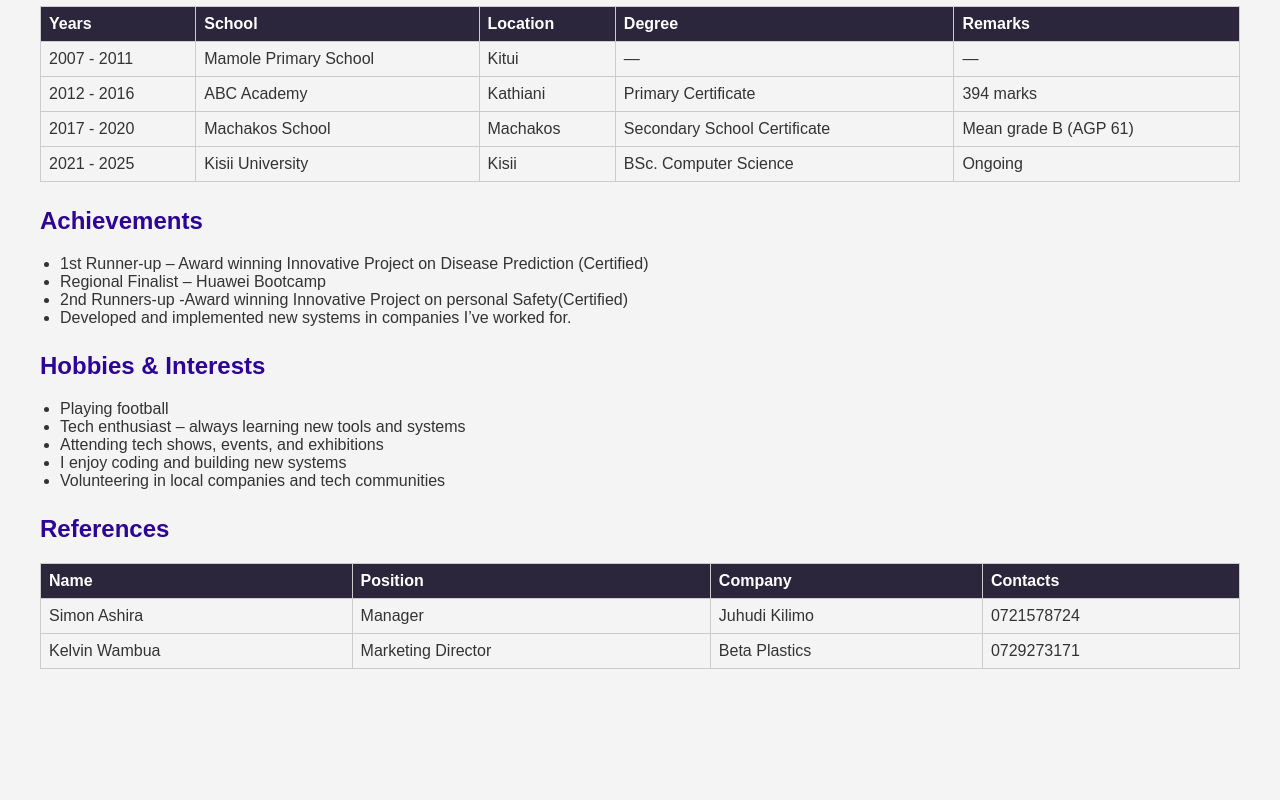
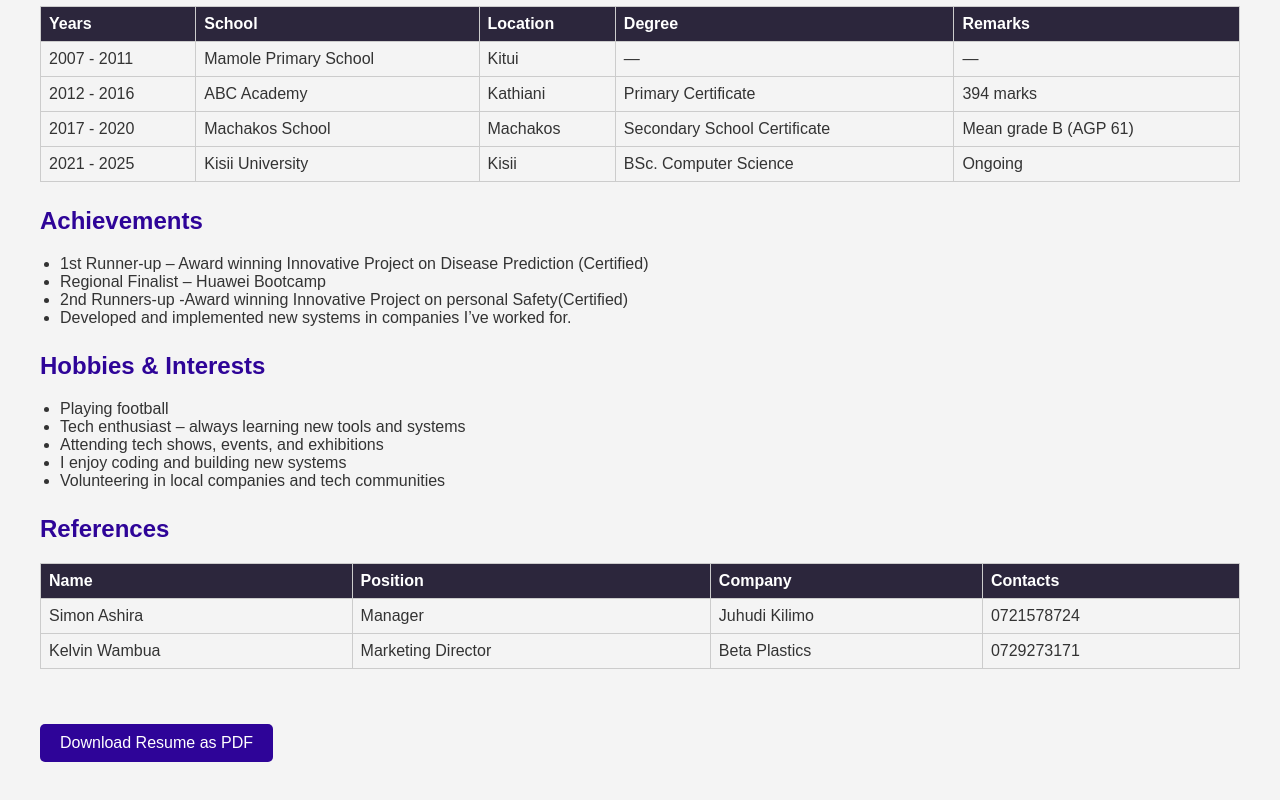
Before and after one commit to lemonhead-ai/myCV, a plain HTML site: page index.html in a window 1280 px wide. Shown: the part 1033-1833 px from the top of the page. Before the commit the page ends 1742 px from the top, so only its background shows below. Drawn offline with nearby package versions, Linux system fonts and the light colour scheme.

Commit message:
Update index.html

```diff
--- a/index.html
+++ b/index.html
@@ -34,7 +34,18 @@
       margin: 0;
       padding-left: 20px;
     }
+    .download-btn {
+      background-color: #2e0498;
+      color: white;
+      padding: 10px 20px;
+      border: none;
+      border-radius: 5px;
+      cursor: pointer;
+      margin-top: 30px;
+      font-size: 16px;
+    }
   </style>
+  <script src="https://cdnjs.cloudflare.com/ajax/libs/jspdf/2.5.1/jspdf.umd.min.js"></script>
 </head>
 <body>
 
@@ -53,8 +64,8 @@
     <h2>Career Goals</h2>
     <p>
       My professional goals are centered around using my skills and knowledge to make a positive impact on society through the creation and advancement of technology.<br>
-       I aim to contribute to the ongoing evolution of technology and make meaningful contributions through my work as a computer scientist.<br>
-        My main objective is to develop innovative solutions to complex problems using computer science principles, collaborating with others, and continuously improving my technical abilities.
+      I aim to contribute to the ongoing evolution of technology and make meaningful contributions through my work as a computer scientist.<br>
+      My main objective is to develop innovative solutions to complex problems using computer science principles, collaborating with others, and continuously improving my technical abilities.
     </p>
   </div>
 
@@ -189,5 +200,34 @@
     </table>
   </div>
 
+  <button onclick="downloadPDF()" class="download-btn">Download Resume as PDF</button>
+
+  <script>
+    async function downloadPDF() {
+      const { jsPDF } = window.jspdf;
+      const doc = new jsPDF('p', 'pt', 'a4');
+
+      // Clone the body
+      const content = document.body.cloneNode(true);
+
+      // Hide the download button in the PDF
+      const button = content.querySelector('.download-btn');
+      if (button) button.style.display = 'none';
+
+      // Create a container for styling
+      const container = document.createElement('div');
+      container.appendChild(content);
+      container.style.padding = '20px';
+
+      await doc.html(container, {
+        callback: function (doc) {
+          doc.save('Martin_Mwai_James_Resume.pdf');
+        },
+        x: 10,
+        y: 10
+      });
+    }
+  </script>
+
 </body>
 </html>
```
